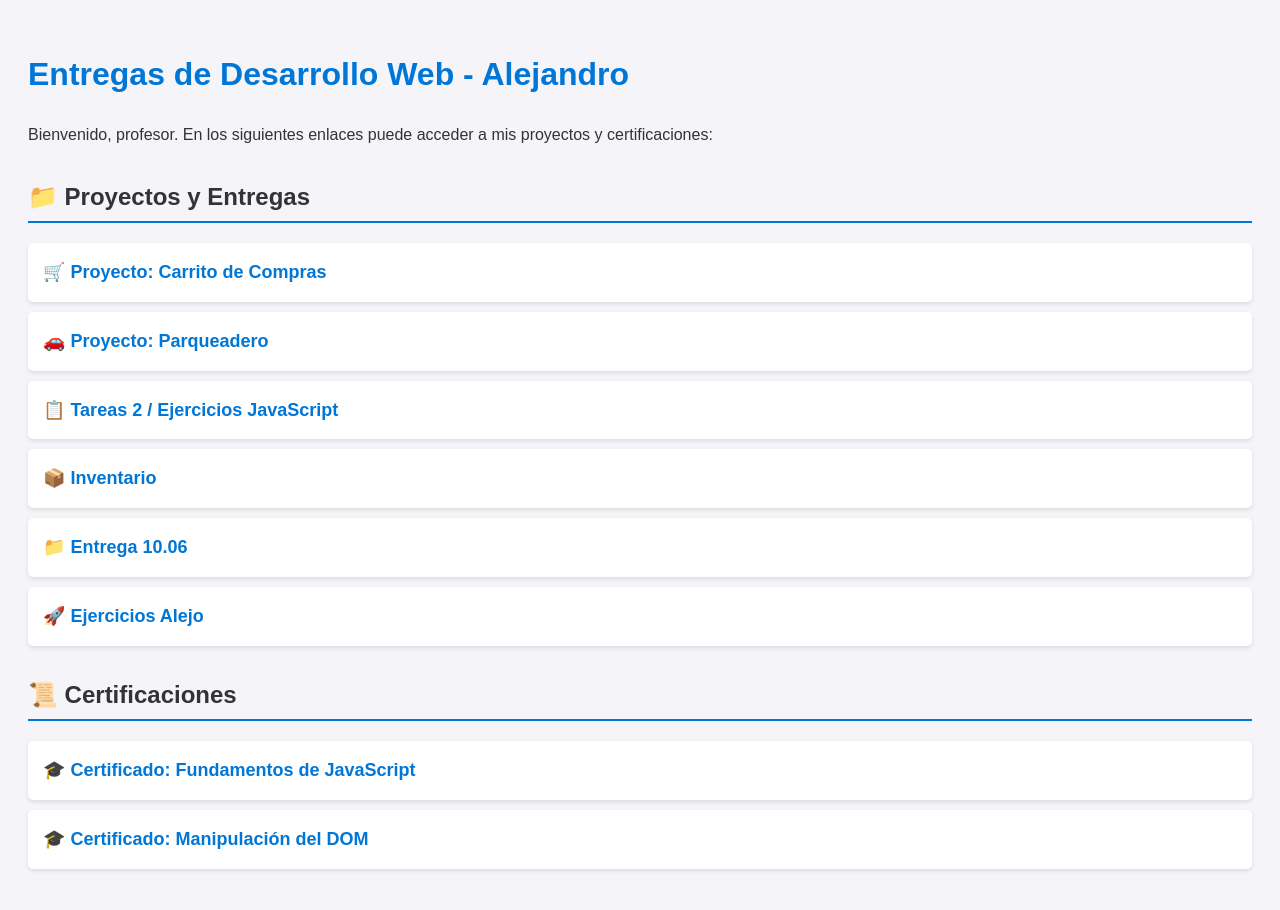
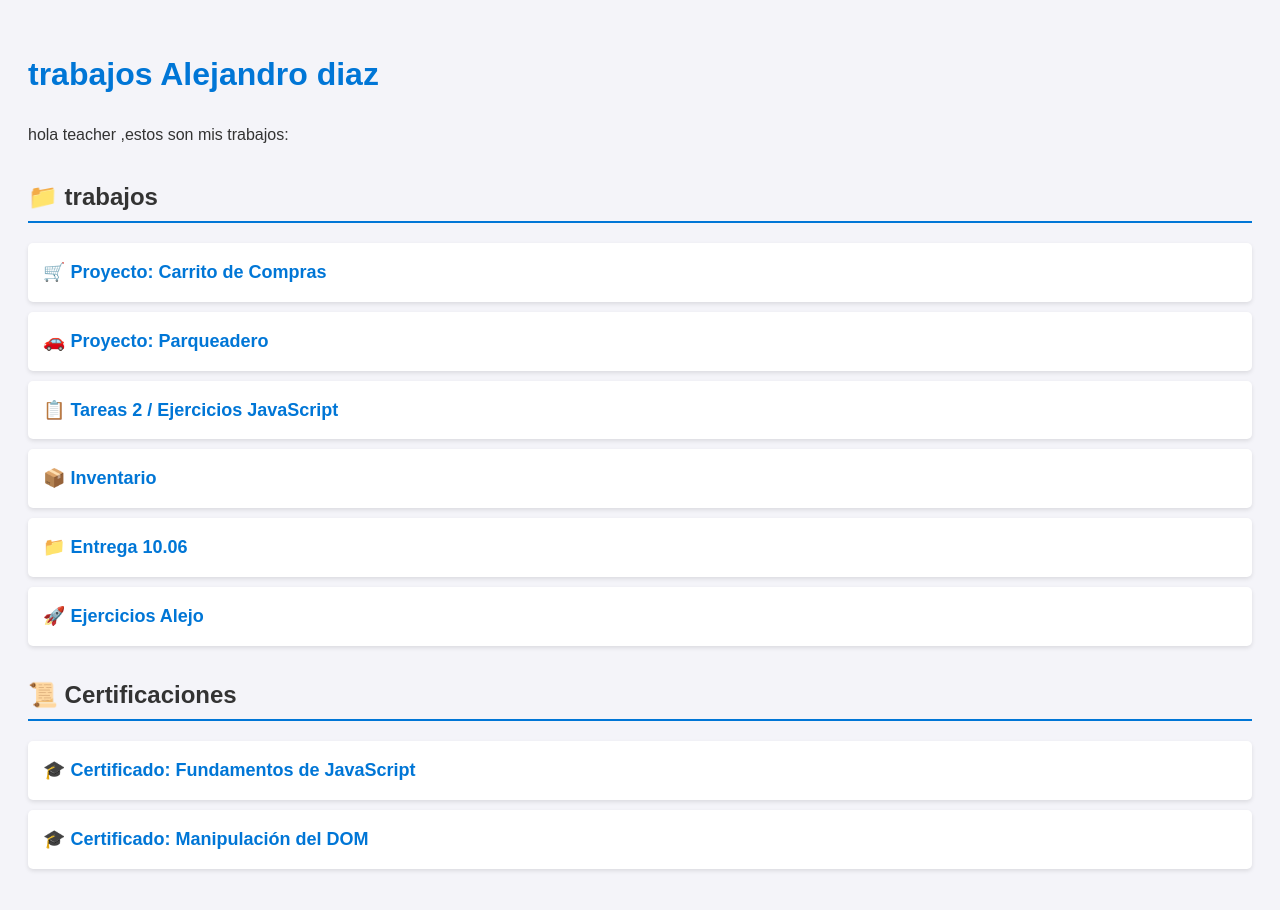
Before and after one commit to alejadro1818diaz-ctrl/carpeta_jorge, a plain HTML site: page index.html in a window 1280 px wide. Drawn offline with Linux system fonts and the light colour scheme.

Commit message:
Add files via upload

```diff
--- a/index.html
+++ b/index.html
@@ -16,10 +16,10 @@
 </head>
 <body>
 
-    <h1>Entregas de Desarrollo Web - Alejandro</h1>
-    <p>Bienvenido, profesor. En los siguientes enlaces puede acceder a mis proyectos y certificaciones:</p>
+    <h1>trabajos Alejandro diaz</h1>
+    <p> hola teacher ,estos son mis trabajos:</p>
 
-    <h2>📁 Proyectos y Entregas</h2>
+    <h2>📁 trabajos</h2>
     <ul>
         <li><a href="CARRITO COMPRAS/" target="_blank">🛒 Proyecto: Carrito de Compras</a></li>
         <li><a href="PARQUEADERO/" target="_blank">🚗 Proyecto: Parqueadero</a></li>
```
